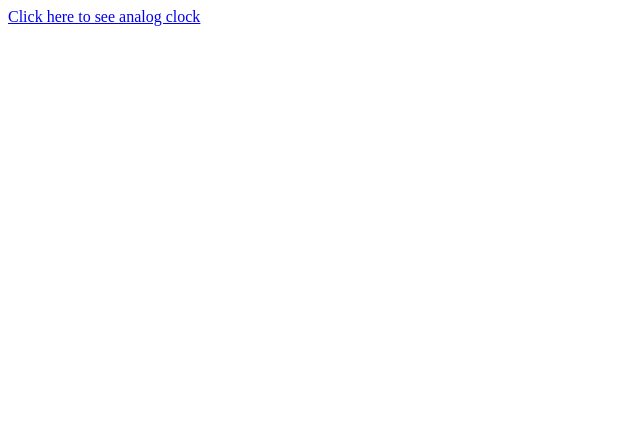
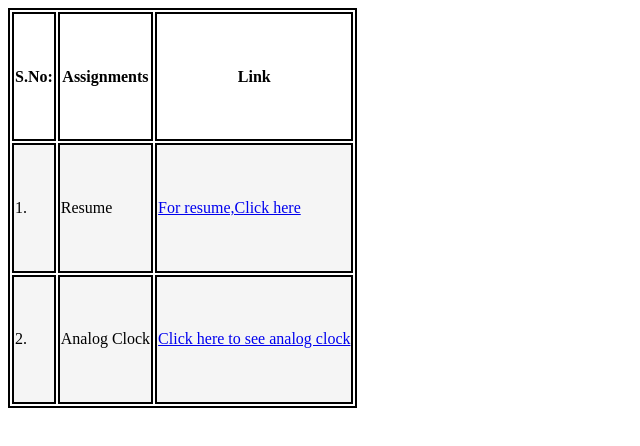
Before and after one commit to Ridhima1999/webdv, a website: page frontend/html/index.html in a window 1280 px wide. Shown: the whole page, without its empty margins (0-640 px from the left). Drawn offline with nearby package versions, Linux system fonts and the light colour scheme.

Commit message:
changes in resume.html

```diff
--- a/frontend/css/index.css
+++ b/frontend/css/index.css
@@ -7,3 +7,12 @@
 table,th,td{
     border:2px solid black;
 }
+
+table{
+    height: 400;
+
+}
+
+td{
+    background-color:whitesmoke;
+}
--- /dev/null
+++ b/frontend/css/resume.css
@@ -0,0 +1,3 @@
+.size{
+   height:250;
+}
--- a/frontend/html/index.html
+++ b/frontend/html/index.html
@@ -2,16 +2,33 @@
     <head>
 
         <link rel="stylesheet" href="https://cdnjs.cloudflare.com/ajax/libs/twitter-bootstrap/4.5.0/js/bootstrap.min.js">
+           <link rel="stylesheet" href=/css/index.css>
+           <body >
+              <table class="size">
+                  <tr>
+                      <th>S.No:</th>
+                      <th>Assignments</th>
+                      <th>Link</th>
+                  </tr>
+                  <tr>
+                      <td>1.</td>
+                      <td>Resume</td>
+                      <td><a href="/resume">For resume,Click here</a></td>
+                  </tr>
+                  <tr>
+                      <td>2.</td>
+                      <td>Analog Clock</td>
+                      <td><a href="/canvas" >Click here to see analog clock</a>
+                      </td>
+                  </tr>
 
-            <body>
 
-               <a href="/canvas" >Click here to see analog clock</a>
+
 
 
 
             <script src ="https://cdnjs.cloudflare.com/ajax/libs/jquery/3.5.1/jquery.min.js"></script>
             <script src ="https://cdnjs.cloudflare.com/ajax/libs/twitter-bootstrap/4.5.0/js/bootstrap.min.js"></script>
-
         </body>
     </head>
 </html>
```
Also changed, not shown: frontend/html/resume.html (+13 -4 lines).
